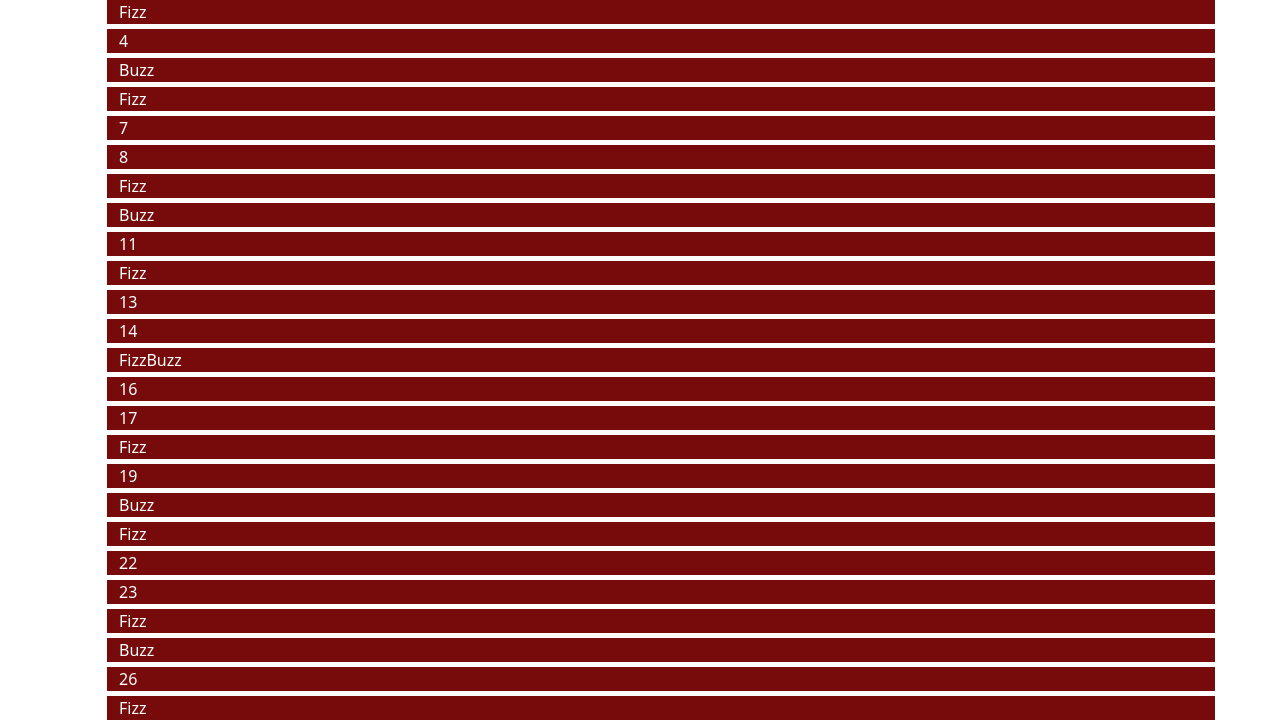
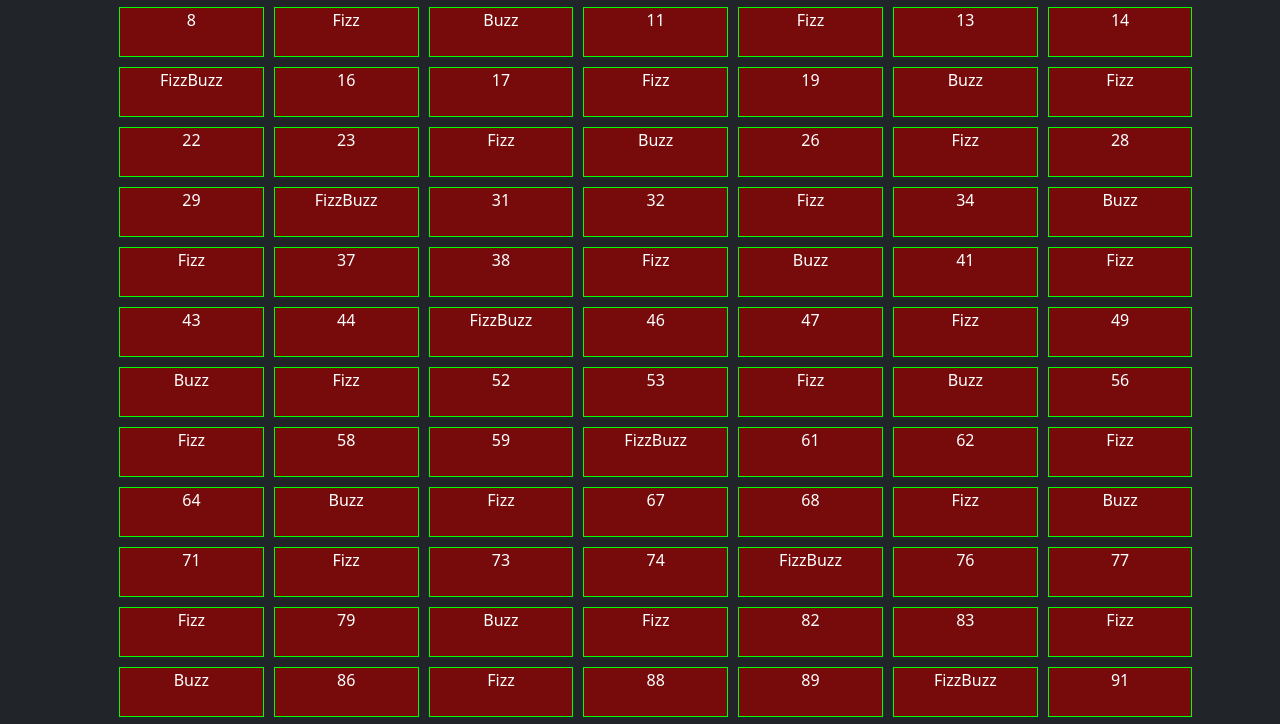
Before and after one commit to EmanueleWebDeveloper/js-fizzbuzz, a plain HTML site: page index.html in a window 1280 px wide. Shown: the part 104-828 px from the top of the page. Drawn offline with nearby package versions, Linux system fonts and the light colour scheme.

Commit message:
modifiche style

```diff
--- a/index.html
+++ b/index.html
@@ -12,10 +12,10 @@
 
 </head>
 
-<body class="justify-content-center align-items-center">
+<body class="bg-dark justify-content-center align-items-center">
 <h2 class="text-center">FizzBuzzDOM</h2>
-    <div class="container ">
-        <ul class="list row row-cols-1 row-cols-md-7">
+    <div class="container">
+        <ul class="list d-flex flex-wrap">
 
         </ul>
     </div>
--- a/style.css
+++ b/style.css
@@ -1,20 +1,10 @@
-*{
-    padding: 0;
-    margin: 0;
-    box-sizing: border-box;
-}
-
-ul{
-    list-style-type: none;
-
-}
-
-li{
+.list li {
     background-color: rgb(119, 11, 11);
     margin: 5px;
     color: white;
+    width: calc(14.28% - 10px);
+    height: 50px;
+    text-align: center;
+    border: 1px solid lime;
+    list-style-type: none;
 }
-
-.fizz {
-    color: yellow;
-}
```
